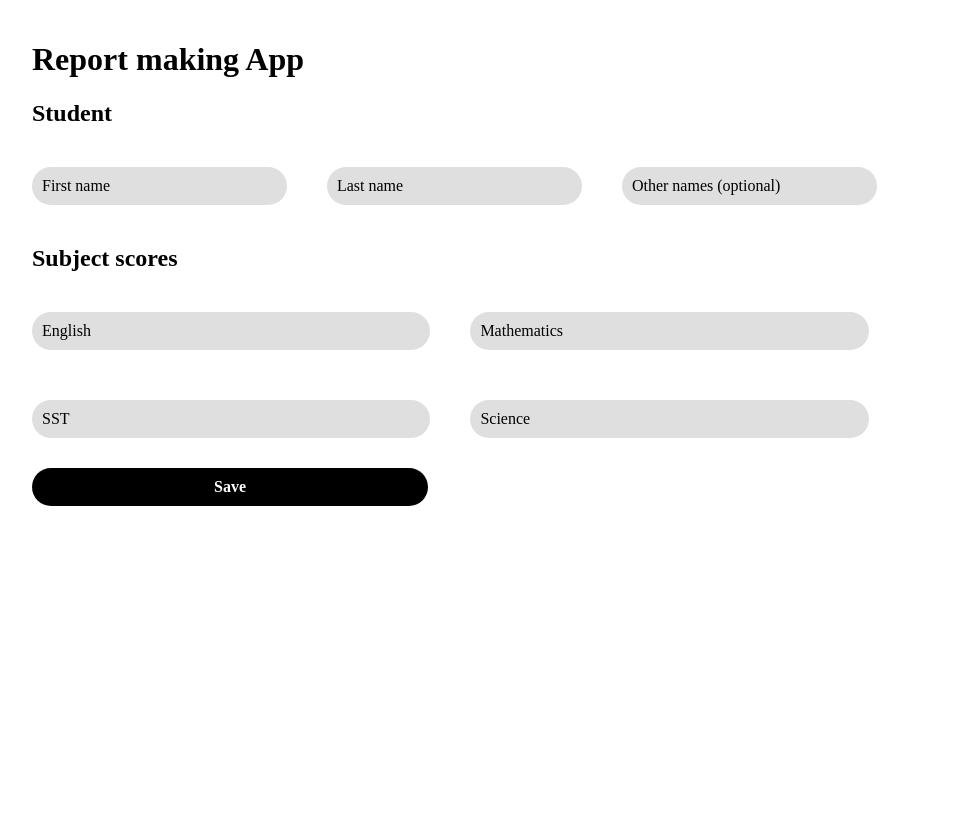
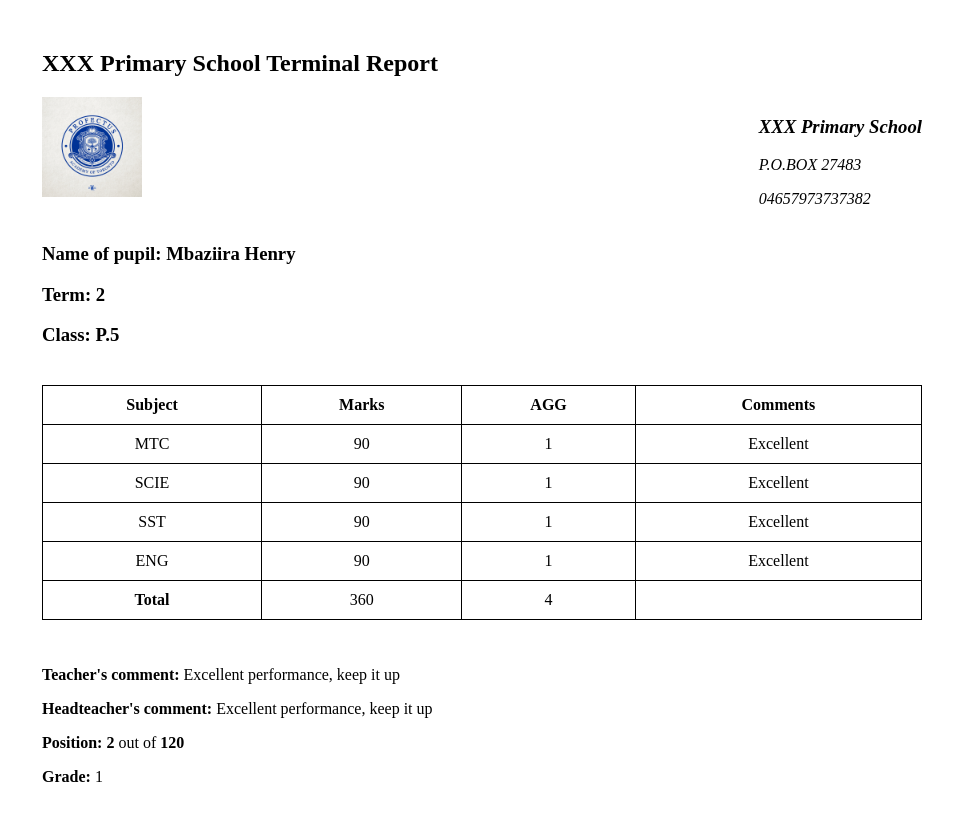
Before and after one commit to NashibJr/report-making-app, a React (Create React App) app: page / in a window 1280 px wide. Shown: the top 820 px of the page, without its empty margins (168-1121 px from the left). Built offline with nearby package versions, Linux system fonts and the light colour scheme.

Commit message:
Creating the report card component

```diff
--- a/src/App.js
+++ b/src/App.js
@@ -1,11 +1,11 @@
 import React from "react";
 import EnterMarks from "./forms/marksForm";
+import ReportCard from "./forms/reportCard";
 
 const App = () => {
   return (
     <div>
-      <h1>Report making App</h1>
-      <EnterMarks />
+      <ReportCard />
     </div>
   );
 };
--- /dev/null
+++ b/src/forms/reportCard.js
@@ -0,0 +1,82 @@
+import React from "react";
+import badge from "../images/scbhoologo.png";
+
+const ReportCard = () => {
+  return (
+    <div className="report-content">
+      <h2>XXX Primary School Terminal Report</h2>
+      <header className="header-content">
+        <img src={badge} height="100px" width="100px" alt="" />
+        <address>
+          <h3>XXX Primary School</h3>
+          <p>P.O.BOX 27483</p>
+          <p>04657973737382</p>
+        </address>
+      </header>
+      <div>
+        <h3>Name of pupil: Mbaziira Henry</h3>
+        <h3>Term: 2</h3>
+        <h3>Class: P.5</h3>
+      </div>
+      <div>
+        <table>
+          <tr>
+            <th>Subject</th>
+            <th>Marks</th>
+            <th>AGG</th>
+            <th>Comments</th>
+          </tr>
+          <tr>
+            <td>MTC</td>
+            <td>90</td>
+            <td>1</td>
+            <td>Excellent</td>
+          </tr>
+          <tr>
+            <td>SCIE</td>
+            <td>90</td>
+            <td>1</td>
+            <td>Excellent</td>
+          </tr>
+          <tr>
+            <td>SST</td>
+            <td>90</td>
+            <td>1</td>
+            <td>Excellent</td>
+          </tr>
+          <tr>
+            <td>ENG</td>
+            <td>90</td>
+            <td>1</td>
+            <td>Excellent</td>
+          </tr>
+          <tr>
+            <td>
+              <strong>Total</strong>
+            </td>
+            <td>360</td>
+            <td>4</td>
+          </tr>
+        </table>
+      </div>
+      <div className="remarks-content">
+        <p>
+          <strong>Teacher's comment:</strong> Excellent performance, keep it up
+        </p>
+        <p>
+          <strong>Headteacher's comment:</strong> Excellent performance, keep it
+          up
+        </p>
+        <p>
+          <strong>Position:</strong> <strong>2</strong> out of{" "}
+          <strong>120</strong>
+        </p>
+        <p>
+          <strong>Grade:</strong> 1
+        </p>
+      </div>
+    </div>
+  );
+};
+
+export default ReportCard;
--- a/src/styles/report.css
+++ b/src/styles/report.css
@@ -47,3 +47,31 @@ form button {
       border-radius: 20px;
       font-weight: bold;
 }
+.header-content {
+      display: flex;
+      justify-content: space-between;
+      padding: 0;
+      margin: 0;
+}
+.report-content {
+      display: flex;
+      flex-direction: column;
+      width: 100%;
+      padding: 5px;
+      margin: 5px;
+}
+.report-content table {
+      padding: 5px;
+      border: 1px solid #000;
+      width: 100%;
+      text-align: center;
+      margin-top: 20px;
+      border-collapse: collapse;
+}
+.report-content table tr td, .report-content table tr th {
+      border: 1px solid #000;
+      padding: 10px;
+}
+.remarks-content {
+      margin-top: 30px;
+}
```
